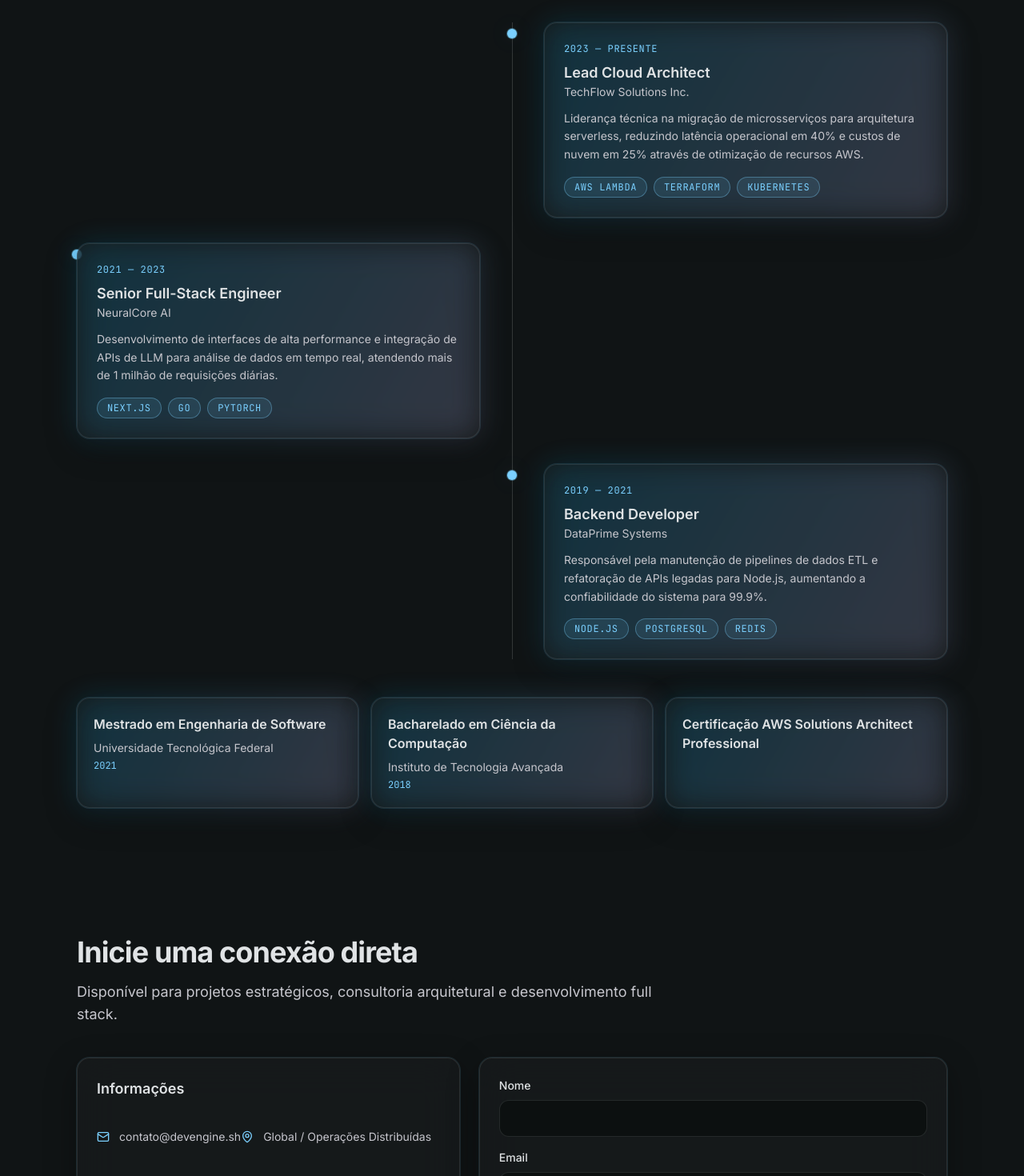
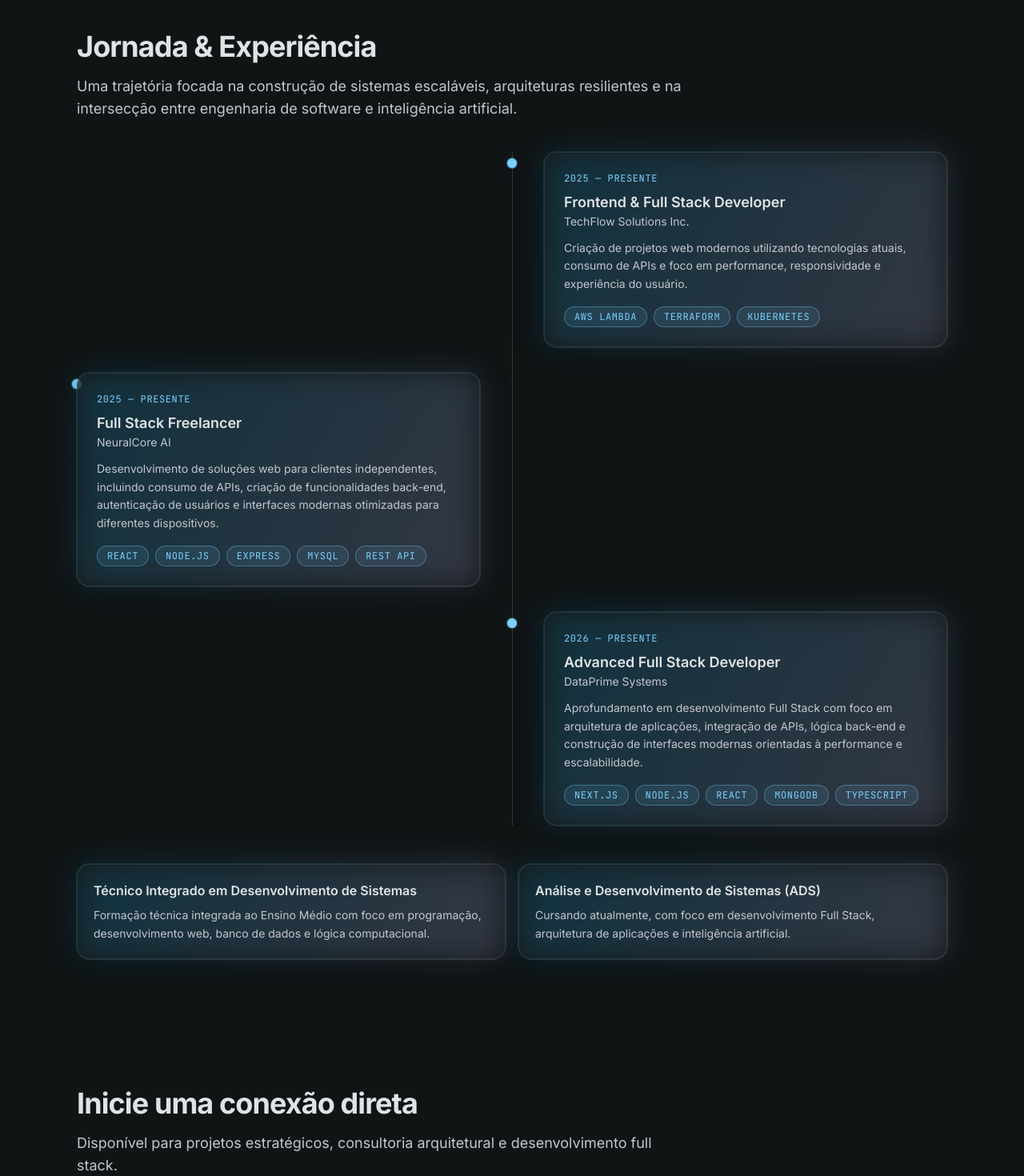
Before and after one commit to QueirozMoura/portfolio, a React app: page / in a window 1280 px wide. Shown: the part 3720-5190 px from the top of the page at 80% size. Built offline with nearby package versions, Linux system fonts and the light colour scheme; the HTML template or start-up script is replaced by a standard one.

Commit message:
`Updated code with new contact information, GitHub link, and other minor changes`

```diff
--- a/src/components/sections/ContactSection.tsx
+++ b/src/components/sections/ContactSection.tsx
@@ -77,7 +77,7 @@ export function ContactSection() {
             <ul className="mt-5 space-y-4">
               <li className="inline-flex items-center gap-3 text-sm text-onSurfaceVariant">
                 <Mail className="h-4 w-4 text-secondary" />
-                contato@devengine.sh
+                gqueiroz2008@gmail.com
               </li>
               <li className="inline-flex items-center gap-3 text-sm text-onSurfaceVariant">
                 <MapPin className="h-4 w-4 text-secondary" />
--- a/src/components/sections/JourneySection.tsx
+++ b/src/components/sections/JourneySection.tsx
@@ -34,14 +34,11 @@ export function JourneySection() {
           ))}
         </div>
 
-        <div className="mt-12 grid gap-4 md:grid-cols-3">
+        <div className="mt-12 grid gap-4 md:grid-cols-2">
           {education.map((item) => (
             <GlassCard key={item.title} className="p-5">
               <h4 className="text-base font-semibold text-onSurface">{item.title}</h4>
-              {item.institution ? (
-                <p className="mt-2 text-sm text-onSurfaceVariant">{item.institution}</p>
-              ) : null}
-              {item.year ? <p className="mt-1 text-xs font-mono text-secondary">{item.year}</p> : null}
+              <p className="mt-2 text-sm leading-relaxed text-onSurfaceVariant">{item.description}</p>
             </GlassCard>
           ))}
         </div>
--- a/src/components/sections/ProjectsSection.tsx
+++ b/src/components/sections/ProjectsSection.tsx
@@ -49,7 +49,7 @@ export function ProjectsSection() {
           </p>
           <div className="mt-6 flex flex-col justify-center gap-3 sm:flex-row">
             <Button href="#contato">Agendar conversa</Button>
-            <Button href="#" variant="ghost">
+            <Button href="https://github.com/QueirozMoura" variant="ghost" target="_blank">
               Ver GitHub
             </Button>
           </div>
--- a/src/data/socialLinks.ts
+++ b/src/data/socialLinks.ts
@@ -1,50 +1,50 @@
-export type SocialLinkType = 'external' | 'email' | 'whatsapp' | 'calendly'
+export type SocialLinkType = "external" | "email" | "whatsapp" | "calendly";
 
 export interface SocialLink {
-  label: string
-  href: string
-  type: SocialLinkType
-  icon: 'github' | 'linkedin' | 'mail' | 'message-circle' | 'calendar'
-  showInHeaderDesktop?: boolean
-  showInMobileMenu?: boolean
-  showInFooter?: boolean
+  label: string;
+  href: string;
+  type: SocialLinkType;
+  icon: "github" | "linkedin" | "mail" | "message-circle" | "calendar";
+  showInHeaderDesktop?: boolean;
+  showInMobileMenu?: boolean;
+  showInFooter?: boolean;
 }
 
 export const socialLinks: SocialLink[] = [
   {
-    label: 'GitHub',
-    href: 'https://github.com/seu-usuario',
-    type: 'external',
-    icon: 'github',
+    label: "GitHub",
+    href: "https://github.com/QueirozMoura",
+    type: "external",
+    icon: "github",
     showInHeaderDesktop: true,
     showInMobileMenu: true,
     showInFooter: true,
   },
   {
-    label: 'LinkedIn',
-    href: 'https://linkedin.com/in/seu-usuario',
-    type: 'external',
-    icon: 'linkedin',
+    label: "LinkedIn",
+    href: "https://www.linkedin.com/in/gustavomoura-/?skipRedirect=true",
+    type: "external",
+    icon: "linkedin",
     showInHeaderDesktop: true,
     showInMobileMenu: true,
     showInFooter: true,
   },
   {
-    label: 'Email',
-    href: 'mailto:contato@devengine.sh',
-    type: 'email',
-    icon: 'mail',
+    label: "Email",
+    href: "mailto:gqueiroz2008@gmail.com",
+    type: "email",
+    icon: "mail",
     showInHeaderDesktop: true,
     showInMobileMenu: true,
     showInFooter: true,
   },
   {
-    label: 'WhatsApp',
-    href: 'https://wa.me/5500000000000',
-    type: 'whatsapp',
-    icon: 'message-circle',
+    label: "WhatsApp",
+    href: "https://wa.me/5500000000000",
+    type: "whatsapp",
+    icon: "message-circle",
     showInHeaderDesktop: true,
     showInMobileMenu: true,
     showInFooter: false,
   },
-]
+];
--- a/src/data/techStack.ts
+++ b/src/data/techStack.ts
@@ -5,11 +5,12 @@ export interface TechItem {
 }
 
 export const techStack: TechItem[] = [
+  { name: 'HTML', category: 'Front-end', short: 'HT' },
+  { name: 'CSS', category: 'Front-end', short: 'CS' },
   { name: 'JavaScript', category: 'Linguagem', short: 'JS' },
   { name: 'TypeScript', category: 'Linguagem', short: 'TS' },
   { name: 'React / Next.js', category: 'Front-end', short: 'RE' },
   { name: 'Node.js', category: 'Back-end', short: 'ND' },
-  { name: 'Python', category: 'IA / Back-end', short: 'PY' },
   { name: 'Tailwind CSS', category: 'UI', short: 'TW' },
   { name: 'IA Generativa', category: 'Inteligência Artificial', short: 'AI' },
   { name: 'Vector DBs', category: 'Dados', short: 'VD' },
--- a/src/data/timeline.ts
+++ b/src/data/timeline.ts
@@ -8,49 +8,45 @@ export interface TimelineItem {
 
 export interface EducationItem {
   title: string
-  institution?: string
-  year?: string
+  description: string
 }
 
 export const timeline: TimelineItem[] = [
   {
-    period: '2023 — Presente',
-    role: 'Lead Cloud Architect',
+    period: '2025 — Presente',
+    role: 'Frontend & Full Stack Developer',
     company: 'TechFlow Solutions Inc.',
     description:
-      'Liderança técnica na migração de microsserviços para arquitetura serverless, reduzindo latência operacional em 40% e custos de nuvem em 25% através de otimização de recursos AWS.',
+      'Criação de projetos web modernos utilizando tecnologias atuais, consumo de APIs e foco em performance, responsividade e experiência do usuário.',
     tags: ['AWS Lambda', 'Terraform', 'Kubernetes'],
   },
   {
-    period: '2021 — 2023',
-    role: 'Senior Full-Stack Engineer',
+    period: '2025 — Presente',
+    role: 'Full Stack Freelancer',
     company: 'NeuralCore AI',
     description:
-      'Desenvolvimento de interfaces de alta performance e integração de APIs de LLM para análise de dados em tempo real, atendendo mais de 1 milhão de requisições diárias.',
-    tags: ['Next.js', 'Go', 'PyTorch'],
+      'Desenvolvimento de soluções web para clientes independentes, incluindo consumo de APIs, criação de funcionalidades back-end, autenticação de usuários e interfaces modernas otimizadas para diferentes dispositivos.',
+    tags: ['React', 'Node.js', 'Express', 'MySQL', 'REST API'],
   },
   {
-    period: '2019 — 2021',
-    role: 'Backend Developer',
+    period: '2026 — Presente',
+    role: 'Advanced Full Stack Developer',
     company: 'DataPrime Systems',
     description:
-      'Responsável pela manutenção de pipelines de dados ETL e refatoração de APIs legadas para Node.js, aumentando a confiabilidade do sistema para 99.9%.',
-    tags: ['Node.js', 'PostgreSQL', 'Redis'],
+      'Aprofundamento em desenvolvimento Full Stack com foco em arquitetura de aplicações, integração de APIs, lógica back-end e construção de interfaces modernas orientadas à performance e escalabilidade.',
+    tags: ['Next.js', 'Node.js', 'React', 'MongoDB', 'TypeScript'],
   },
 ]
 
 export const education: EducationItem[] = [
   {
-    title: 'Mestrado em Engenharia de Software',
-    institution: 'Universidade Tecnológica Federal',
-    year: '2021',
+    title: 'Técnico Integrado em Desenvolvimento de Sistemas',
+    description:
+      'Formação técnica integrada ao Ensino Médio com foco em programação, desenvolvimento web, banco de dados e lógica computacional.',
   },
   {
-    title: 'Bacharelado em Ciência da Computação',
-    institution: 'Instituto de Tecnologia Avançada',
-    year: '2018',
-  },
-  {
-    title: 'Certificação AWS Solutions Architect Professional',
+    title: 'Análise e Desenvolvimento de Sistemas (ADS)',
+    description:
+      'Cursando atualmente, com foco em desenvolvimento Full Stack, arquitetura de aplicações e inteligência artificial.',
   },
 ]
```
